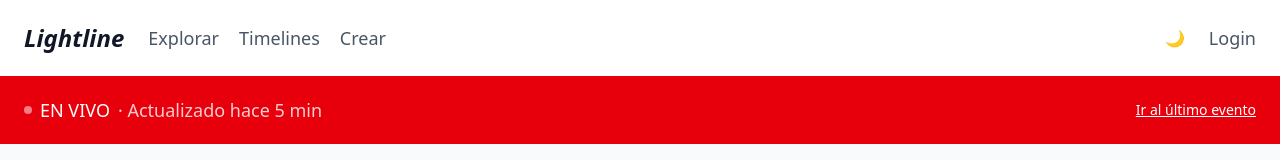
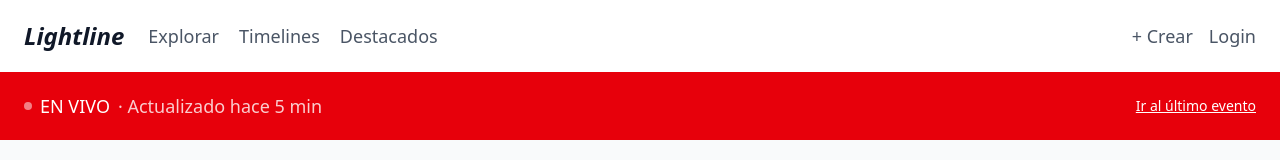
Before and after one commit to lightlinecom/lightline.front, an Angular app: page /story/1/timeline/1 in a window 1280 px wide. Shown: the top 160 px of the page. Built offline with nearby package versions, Linux system fonts and the light colour scheme.

Commit message:
add padding and create button

```diff
--- a/src/app/pages/story/story.html
+++ b/src/app/pages/story/story.html
@@ -1,4 +1,4 @@
-<div class="font-lightline text-center my-8 p-2 md:p-0">
+<div class="font-lightline text-center my-8 p-1 md:p-0">
   <h1 class="text-4xl lg:text-5xl xl:text-6xl mb-6">Juicio por difamación entre Johnny Depp y Amber Heard</h1>
   <p class="text-lg lg:text-xl xl:text-2xl">Caso judicial por difamación entre Johnny Depp y Amber Heard, con impacto mediático global.</p>
 </div>
--- a/src/app/shared/components/header/header.html
+++ b/src/app/shared/components/header/header.html
@@ -10,7 +10,7 @@
       <nav class="hidden md:flex gap-5 text-sm xl:text-lg text-gray-600 dark:text-gray-400">
         <a class="hover:text-black cursor-pointer">Explorar</a>
         <a class="hover:text-black cursor-pointer">Timelines</a>
-        <a class="hover:text-black cursor-pointer">Crear</a>
+        <a class="hover:text-black cursor-pointer">Destacados</a>
       </nav>
     </div>
 
@@ -18,8 +18,13 @@
     <div class="flex items-center gap-4">
 
       <!-- Theme toggle (solo visual por ahora) -->
-      <button class="cursor-pointer w-9 h-9 flex items-center justify-center text-gray-600 dark:text-gray-400 hover:bg-gray-100 dark:hover:bg-gray-800 rounded-md">
+      <!-- <button class="cursor-pointer w-9 h-9 flex items-center justify-center text-gray-600 dark:text-gray-400 hover:bg-gray-100 dark:hover:bg-gray-800 rounded-md">
         🌙
+      </button> -->
+
+
+      <button class="cursor-pointer text-sm xl:text-lg text-gray-600 dark:text-gray-400 hover:text-black dark:hover:text-white">
+        + Crear
       </button>
 
       <button class="cursor-pointer text-sm xl:text-lg text-gray-600 dark:text-gray-400 hover:text-black dark:hover:text-white">
```
